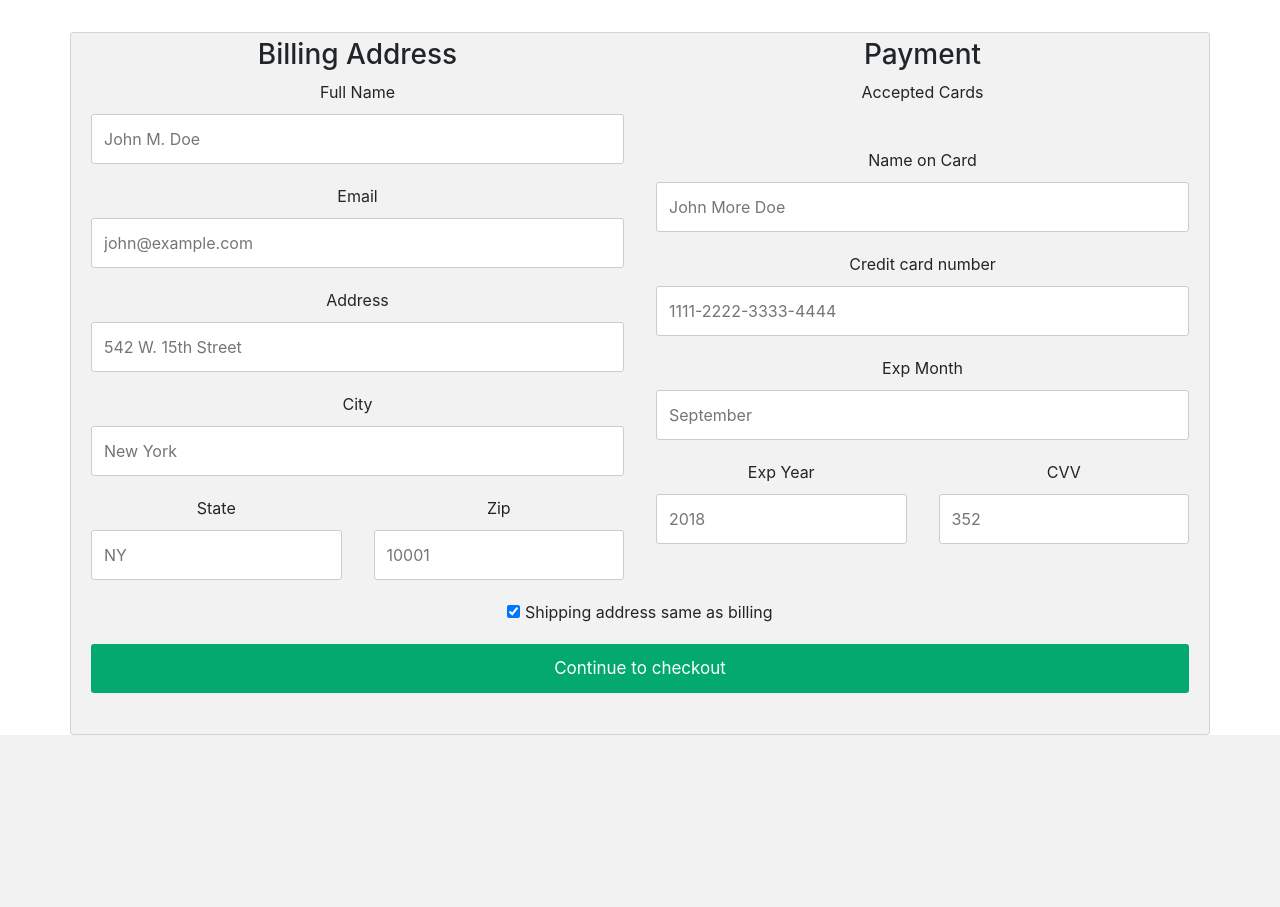
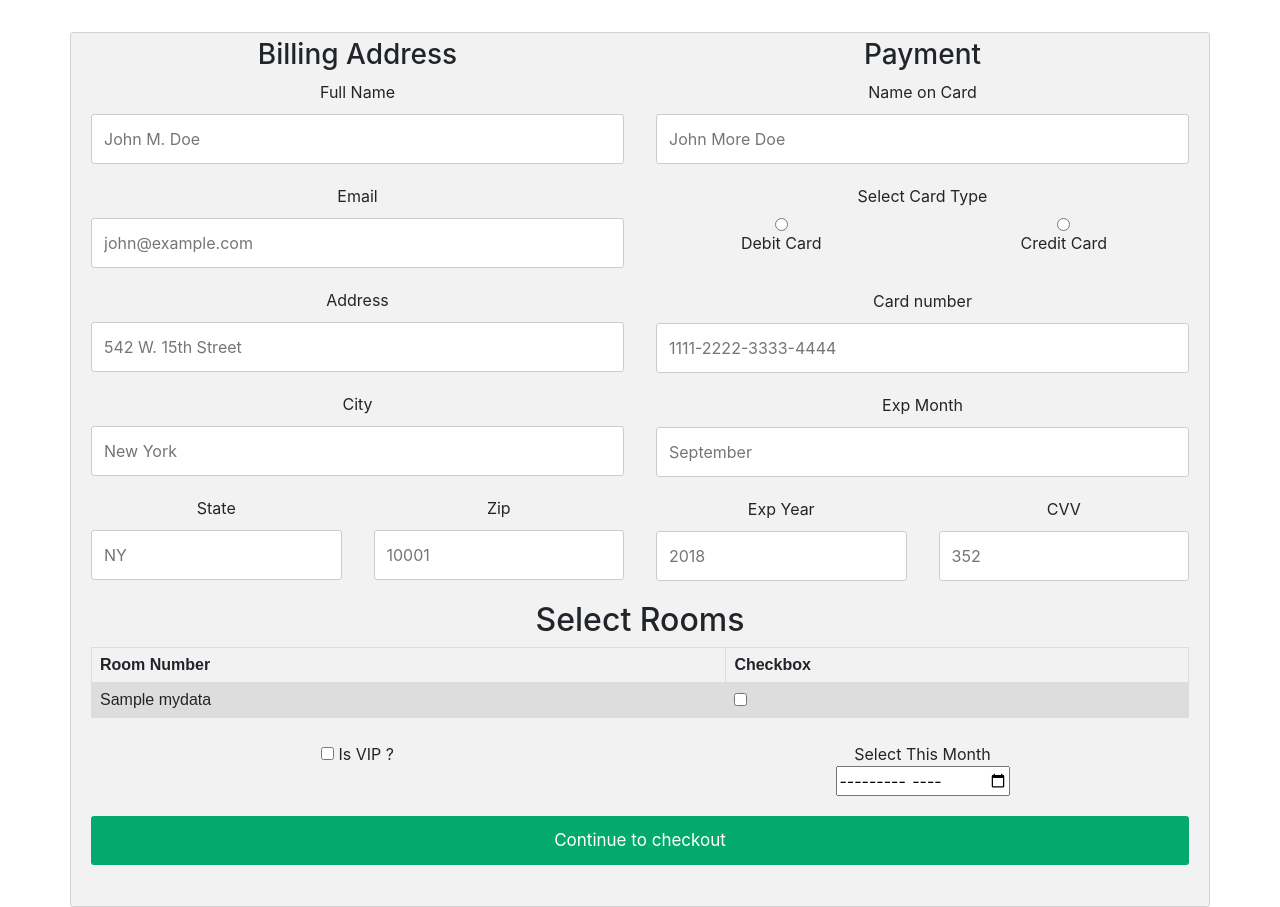
Before and after one commit to imvickykumar999/Hotel-Management-Website-using-Pyscript, a Flask app: template templates/payment.html in a window 1280 px wide. Shown: the part 272-1179 px from the top of the page. Before the commit the page ends 1007 px from the top, so only its background shows below. Run offline with Flask 2, Linux system fonts and the light colour scheme; the template is opened without the code that fills it: most values are stand-ins (such as "Sample title", 1, 10 or a date in 2020); some libraries are stand-ins or nearby versions.

Commit message:
price validation part

```diff
--- a/app.py
+++ b/app.py
@@ -1,4 +1,6 @@
 
+from dis import disco
+import email
 from flask import Flask, render_template, request, \
 url_for, redirect, flash, session, abort
 
@@ -30,37 +32,168 @@ def index(username):
         return redirect(url_for("login"))
 
     from mydatabase import fire
-    mydata = fire.call()
+    _path = 'Hotel/Database/Rooms'
+    mydata = fire.call(_path)
     return render_template('index.html',
                             mydata=mydata,
                             username=username
                            )
 
 
-@app.route("/payment/<username>")
-def user_home(username):
+@app.route("/payment/<username>", methods=["GET"])
+def payment(username):
     if not session.get(username):
         return redirect(url_for("login"))
 
+    from mydatabase import fire
+    _path = 'Hotel/Database/Rooms'
+    mydata = fire.call(_path)
+
     return render_template("payment.html",
                             username=username,
+                            mydata=mydata,
                         )
 
-@app.route("/thankyou/<username>", methods=["GET", "POST"])
-def user_account(username):
-    try:
-        if request.method == "POST":
-            if not session.get(username):
-                abort(401)
 
-            data = request.form['data']
-            return render_template("thankyou.html",
-                                    username=username,
-                                    data=data,
-                                    )
-    except Exception as e:
-        return render_template('404.html', e=e)
+@app.route("/payments/<username>", methods=["GET", "POST"])
+def payments(username):
+    if not session.get(username):
+        return redirect(url_for("login"))
 
+    firstname   = request.form['firstname']
+    emailid     = request.form['emailid']
+    address     = request.form['address']
+    city        = request.form['city']
+    state       = request.form['state']
+    zip         = request.form['zip']
+
+    cardname    = request.form['cardname']
+    cardnumber  = request.form['cardnumber']
+    expmonth    = request.form['expmonth']
+    expyear     = request.form['expyear']
+    cvv         = request.form['cvv']
+
+    cardtype    = request.form.get('cardtype') # Payment Type Check
+    VIP         = request.form.get('VIP') # VIP Condition
+    daymonth    = request.form.get('daymonth') # month Condition
+
+    from mydatabase import fire
+    import random
+    order_ID = random.randint(1000,9999)
+
+    ename = emailid.split('@')[0].replace('.','_')
+    domain = emailid.split('@')[1].split('.')[0]
+
+    _path = f'Hotel/Database/Customer/{ename+domain}'
+    times = fire.call(_path)
+
+    if times == None:
+        fire.sets(_path, 1)
+    else:
+        fire.sets(_path, times+1)
+
+    _path = 'Hotel/Database/Rooms'
+    booked_room = fire.call(_path)
+
+    new_dict = {}
+    for k, d in booked_room.items():
+        if d == 'empty':
+            new_dict[k] = d
+
+    for i in new_dict:
+        room = request.form.get(i)
+        print('===(room)===> ', room)
+
+        if room != None:
+            _path = f'Hotel/Database/Rooms/{room}'
+            fire.sets(_path, 'booked')
+
+# ----------------------------------
+
+    price = 10000 # per room price
+    _path = f'Hotel/Database/Customer/{ename+domain}'
+    persontype = fire.call(_path)
+
+    count = sum(map(lambda x : x == 'booked',
+             list(booked_room.values())))
+
+    percentage_room_booked = 100*count/len(booked_room)
+    print('===(percentage_room_booked)===> ', percentage_room_booked)
+
+    if percentage_room_booked < 50.0:
+        if VIP == 'on':
+            discount = 25
+            price -= price*discount/100
+
+        if persontype <= 5:
+            discount = 10
+            price -= price*discount/100
+
+        elif persontype > 5:
+            discount = 20
+            price -= price*discount/100
+
+    if percentage_room_booked > 80.0:
+        if persontype <= 5:
+            increased = 40
+
+        elif persontype > 5:
+            increased = 10
+        price += price*increased/100
+
+    daymonth = int(daymonth.split('-')[1])
+    print('===(month)===> ', daymonth)
+
+    if daymonth in [12, 1, 2]:
+        increased = 40
+        price += price*increased/100
+
+    print('===(cardtype)===> ', cardtype)
+    if cardtype == 'Credit':
+        discount = 10
+        price -= price*discount/100
+
+    if cardtype == 'Debit':
+        if persontype <= 5:
+            discount = 1
+            price -= price*discount/100
+
+        if VIP == 'on':
+            discount = 4
+            price -= price*discount/100
+
+    print('===(price)===> ', price)
+
+# ----------------------------------
+
+    passdict = {
+        'firstname' : firstname,
+        'emailid' : emailid,
+        'address' : address,
+        'city' : city,
+        'state' : state,
+        'zip' : zip,
+
+        'cardname' : cardname,
+        'cardnumber' : cardnumber,
+        'expmonth' : expmonth,
+        'expyear' : expyear,
+        'cvv' : cvv,
+
+        'cardtype' : cardtype,
+        'persontype' : persontype,
+        'VIP' : VIP,
+        'order_ID' : order_ID,
+    }
+
+    _path = f'Hotel/Database/Form/{order_ID}'
+    fire.sets(_path, passdict)
+
+    return render_template(
+        "payment.html",
+        username=username,
+        mydata=new_dict,
+    )
 
 @app.errorhandler(404)
 def page_not_found(e):
@@ -72,7 +205,7 @@ def create_db():
     db.create_all()
 
 
-@app.route("/signup/", methods=["GET", "POST"])
+# @app.route("/signup/", methods=["GET", "POST"]) # page for admin only
 def signup():
     if request.method == "POST":
         username = request.form['username']
--- a/templates/base.html
+++ b/templates/base.html
@@ -59,9 +59,9 @@
                     </a>
 
                     <div class="dropdown-menu" aria-labelledby="navbarDropdown">
-                      <a style="color:blue;" class="dropdown-item" href="/signup"><strong>Signup</strong></a>
+                      <!-- <a style="color:blue;" class="dropdown-item" href="/signup"><strong>Signup</strong></a> -->
 
-                      <div class="dropdown-divider"></div>
+                      <!-- <div class="dropdown-divider"></div> -->
                       <a style="color:green;" class="dropdown-item" href="/"><strong>Login</strong></a>
 
                       <div class="dropdown-divider"></div>
--- a/templates/payment.html
+++ b/templates/payment.html
@@ -10,6 +10,22 @@
     </title>
 
     <style>
+        table {
+        font-family: arial, sans-serif;
+        border-collapse: collapse;
+        width: 100%;
+        }
+
+        td, th {
+        border: 1px solid #dddddd;
+        text-align: left;
+        padding: 8px;
+        }
+
+        tr:nth-child(even) {
+        background-color: #dddddd;
+        }
+
         .row {
         display: -ms-flexbox; /* IE10 */
         display: flex;
@@ -104,15 +120,16 @@
         <div class="row">
             <div class="col-75">
                 <div class="container">
-                    <form action="/thankyou">
+                    <form method="post" action="{{url_for('payments', username=username)}}">
 
                         <div class="row">
                             <div class="col-50">
                                 <h3>Billing Address</h3>
+
                                 <label for="fname"><i class="fa fa-user"></i> Full Name</label>
                                 <input type="text" id="fname" name="firstname" placeholder="John M. Doe">
                                 <label for="email"><i class="fa fa-envelope"></i> Email</label>
-                            <input type="text" id="email" name="email" placeholder="john@example.com">
+                                <input type="text" id="email" name="emailid" placeholder="john@example.com">
                                 <label for="adr"><i class="fa fa-address-card-o"></i> Address</label>
                                 <input type="text" id="adr" name="address" placeholder="542 W. 15th Street">
                                 <label for="city"><i class="fa fa-institution"></i> City</label>
@@ -132,16 +149,24 @@
 
                             <div class="col-50">
                                 <h3>Payment</h3>
-                            <label for="fname">Accepted Cards</label>
-                            <div class="icon-container">
-                            <i class="fa fa-cc-visa" style="color:navy;"></i>
-                            <i class="fa fa-cc-amex" style="color:blue;"></i>
-                            <i class="fa fa-cc-mastercard" style="color:red;"></i>
-                            <i class="fa fa-cc-discover" style="color:orange;"></i>
-                            </div>
+
                                 <label for="cname">Name on Card</label>
                                 <input type="text" id="cname" name="cardname" placeholder="John More Doe">
-                            <label for="ccnum">Credit card number</label>
+
+                                <label>Select Card Type</label>
+                                <div class="row">
+                                    <div class="col-50">
+                                        <input type="radio" id="html" name="cardtype" value="Debit">
+                                        <label for="html">Debit Card</label><br>
+                                    </div>
+
+                                    <div class="col-50">
+                                        <input type="radio" id="css" name="cardtype" value="Credit">
+                                        <label for="css">Credit Card</label><br>
+                                    </div>
+                                </div>
+
+                                <label for="ccnum">Card number</label>
                                 <input type="text" id="ccnum" name="cardnumber" placeholder="1111-2222-3333-4444">
                                 <label for="expmonth">Exp Month</label>
                                 <input type="text" id="expmonth" name="expmonth" placeholder="September">
@@ -151,17 +176,49 @@
                                         <label for="expyear">Exp Year</label>
                                         <input type="text" id="expyear" name="expyear" placeholder="2018">
                                     </div>
+
                                     <div class="col-50">
                                         <label for="cvv">CVV</label>
                                         <input type="text" id="cvv" name="cvv" placeholder="352">
                                     </div>
                                 </div>
                             </div>
+                        </div>
 
+                        <h2>Select Rooms</h2>
+                        <table>
+                            <tr>
+                                <th>Room Number</th>
+                                <th>Checkbox</th>
+                            </tr>
+
+                            <fieldset>
+                                {% for i,j in mydata.items() %}
+                                    <tr>
+                                        <td>{{i}}</td>
+                                        <td>
+                                            <input type="checkbox" name="{{i}}" value="{{i}}">
+                                        </td>
+                                    </tr>
+                                {% endfor %}
+                            </fieldset>
+                        </table>
+
+                        <br>
+                        <div class="row">
+                            <div class="col-50">
+                                <label>
+                                    <input type="checkbox" name="VIP" value="on"> Is VIP ?
+                                </label>
                             </div>
-                        <label>
-                        <input type="checkbox" checked="checked" name="sameadr"> Shipping address same as billing
+
+                            <div class="col-50">
+                                <label for="daymonth">Select This Month
+                                    <br>
+                                    <input type="month" id="daymonth" name="daymonth">
                                 </label>
+                            </div>
+                        </div>
                         <input type="submit" value="Continue to checkout" class="btn">
                     </form>
                 </div>
--- a/templates/thankyou.html
+++ /dev/null
@@ -1,3 +0,0 @@
-
-
-thankyou
```
Also changed, not shown: mydatabase/fire.py (+9 -25 lines). Lines whose indentation alone changed are shown as unchanged.
